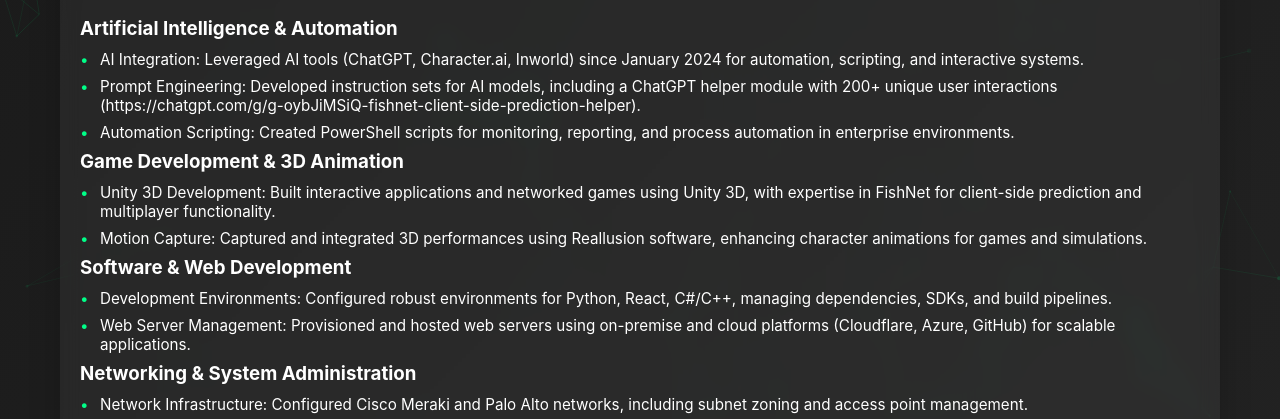
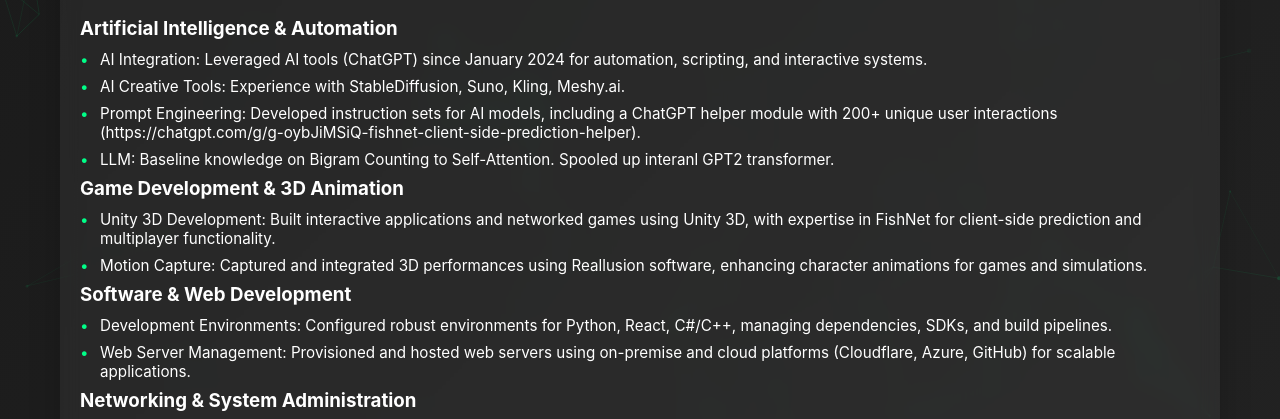
Before and after one commit to iMlearnDinG/Portfolio, a plain HTML site: page index.html in a window 1280 px wide. Shown: the part 369-788 px from the top of the page. Drawn offline with nearby package versions, Linux system fonts and the light colour scheme.

Commit message:
Update index.html

```diff
--- a/index.html
+++ b/index.html
@@ -208,9 +208,10 @@
             <div class="skills">
                 <h3>Artificial Intelligence & Automation</h3>
                 <ul>
-                    <li>AI Integration: Leveraged AI tools (ChatGPT, Character.ai, Inworld) since January 2024 for automation, scripting, and interactive systems.</li>
+                    <li>AI Integration: Leveraged AI tools (ChatGPT) since January 2024 for automation, scripting, and interactive systems.</li>
+                    <li>AI Creative Tools: Experience with StableDiffusion, Suno, Kling, Meshy.ai.
                     <li>Prompt Engineering: Developed instruction sets for AI models, including a ChatGPT helper module with 200+ unique user interactions (https://chatgpt.com/g/g-oybJiMSiQ-fishnet-client-side-prediction-helper).</li>
-                    <li>Automation Scripting: Created PowerShell scripts for monitoring, reporting, and process automation in enterprise environments.</li>
+                    <li>LLM: Baseline knowledge on Bigram Counting to Self-Attention. Spooled up interanl GPT2 transformer. </li>
                 </ul>
                 <h3>Game Development & 3D Animation</h3>
                 <ul>
```
